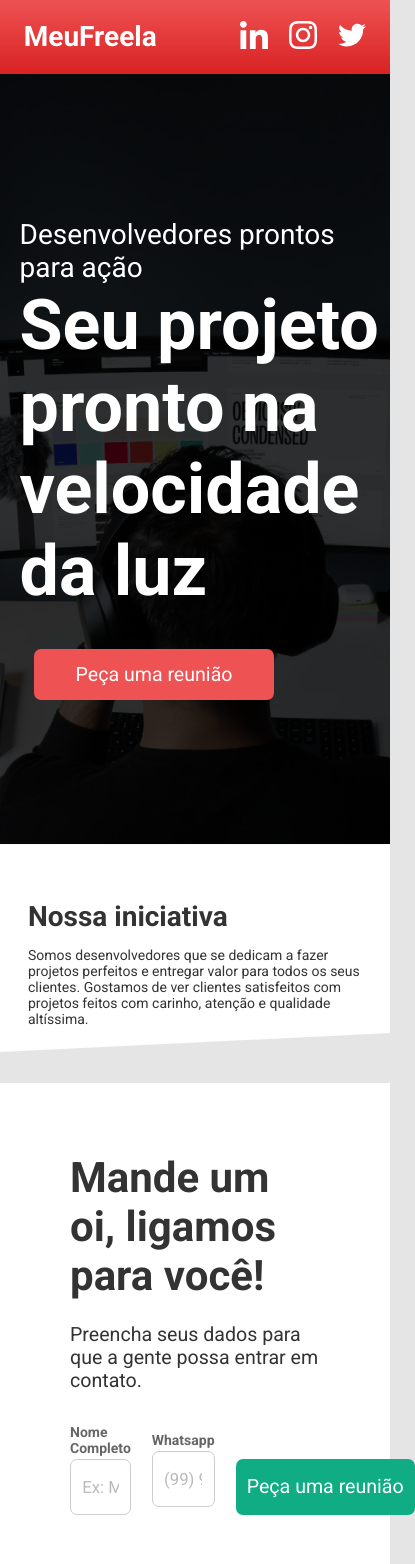
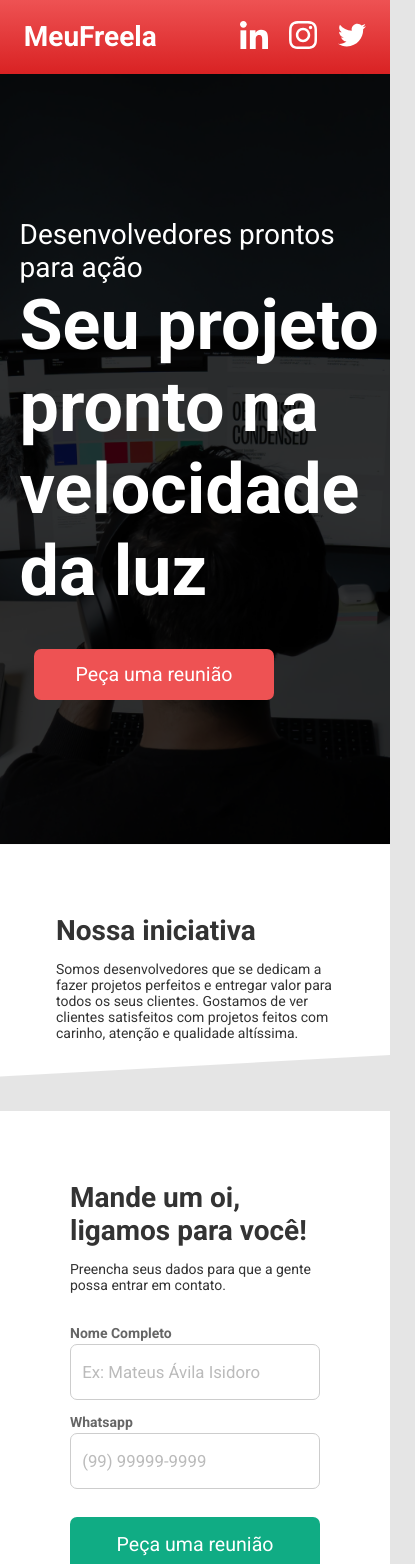
Before and after one commit to aleffreitas/Desafio-Front-end, a React (Create React App) app: page / in a window 390 px wide. Shown: the top 1564 px of the page, 415 px wide, since content can reach past the window. Built offline with nearby package versions, Linux system fonts and the light colour scheme.

Commit message:
Feito responsivo do componente Form

```diff
--- a/src/components/Description/style.js
+++ b/src/components/Description/style.js
@@ -38,7 +38,7 @@ export const Content = styled.div`
     @media (max-width: 768px) {
 
         gap: 1rem;
-        padding: 4rem 2rem 1rem;
+        padding: 5rem 5rem 1rem;
 
         .description{
             height: 300px;
@@ -63,9 +63,9 @@ export const Content = styled.div`
         }
     }
 
-    @media (max-width: 508px) {
+    @media (max-width: 586px) {
 
-        padding: 4rem 2rem;
+        padding: 5rem 4rem;
         display: block;
 
         .description{
--- a/src/components/Form/style.js
+++ b/src/components/Form/style.js
@@ -52,7 +52,6 @@ export const Content = styled.div`
 
     .btn{
         cursor: pointer;
-        height: 4rem;
         font-size: 1.4rem;
         border: none;
         border-radius: 0.5rem;
@@ -65,4 +64,29 @@ export const Content = styled.div`
             transform: scale(1.03);
         }
     }
+
+    @media (max-width: 768px) {
+
+        h1{
+            font-size: 2rem;
+        }
+
+        p{
+            font-size: 1rem;
+            margin-top: 1rem;
+        }
+
+        form{
+            display: block;
+        }
+
+        input{
+            margin-bottom: 1rem;
+        }
+
+        .btn{
+            margin-top: 1rem;
+        }
+
+    }
 `;
```
